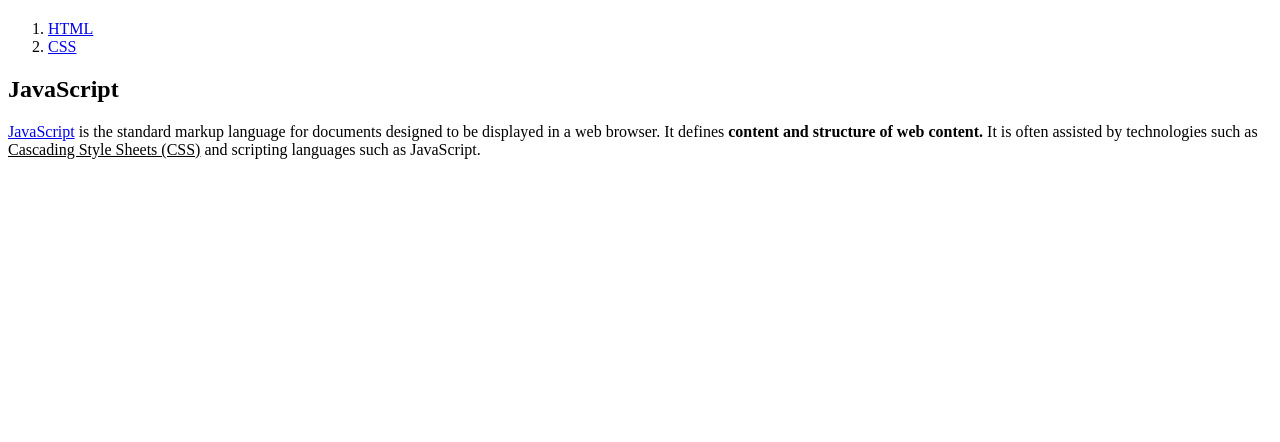
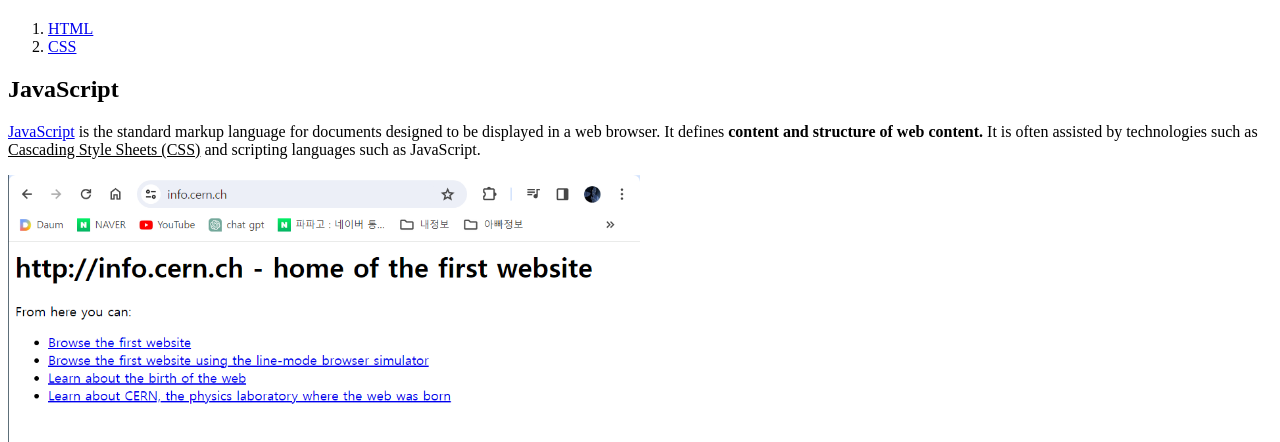
Before and after one commit to usewooseok97/my-first-webhosting-site, a plain HTML site: page JAVASCRIPT.html in a window 1280 px wide. Shown: the part 60-502 px from the top of the page. Drawn offline with Linux system fonts and the light colour scheme.

Commit message:
js이미지 추가

```diff
--- a/JAVASCRIPT.html
+++ b/JAVASCRIPT.html
@@ -17,5 +17,6 @@
          It defines <strong> content and structure of web content.</strong>
         It is often assisted by technologies such as <u>Cascading Style Sheets (CSS)</u> and scripting languages such as JavaScript.
     </p>
+    <img src="최초의 웹사이트.png" alt="최초의 웹사이트" style="width: 50%;">
 </body>
 </html>
```
Also changed, not shown: 최초의 웹사이트.png (added).
